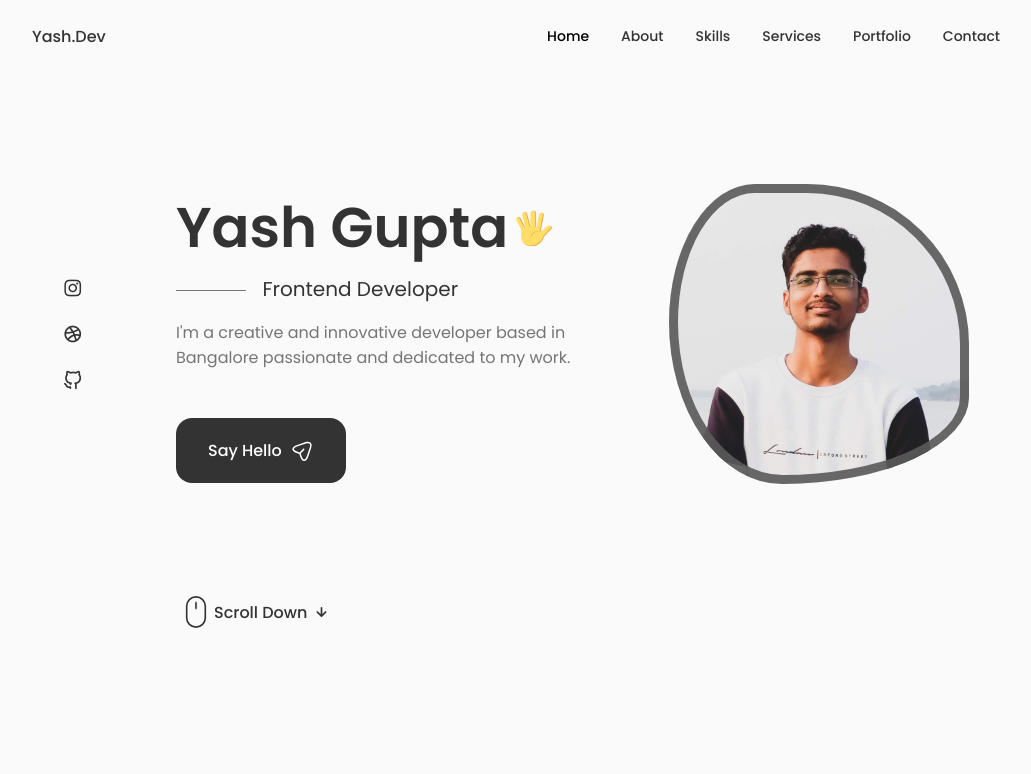
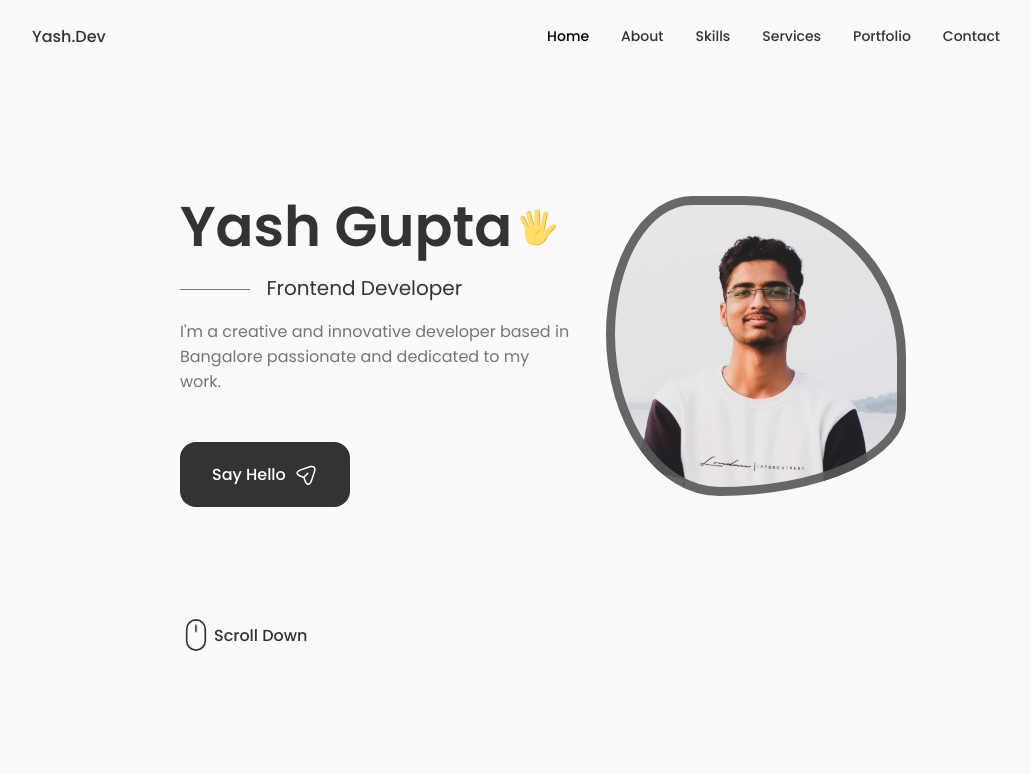
Before and after one commit to gyash21/THE-PORTFOLIO, a React (Create React App) app: page / in a window 1280 px wide. Shown: the top 774 px of the page, without its empty margins (124-1155 px from the left). Built offline with nearby package versions, Linux system fonts and the light colour scheme.

Commit message:
fix for home-content

```diff
--- a/src/components/home/home.css
+++ b/src/components/home/home.css
@@ -5,12 +5,12 @@
 
 
 .home__content{
-    display: flex;
-    grid-template-columns: 116px repeat (2,1 fr);
+
+    grid-template-columns: 116px repeat(2,1fr);
     padding-top: 5.5rem;
     column-gap: 2rem;
     align-items: center;
-    justify-content: space-around;
+
 
 }
 
```
